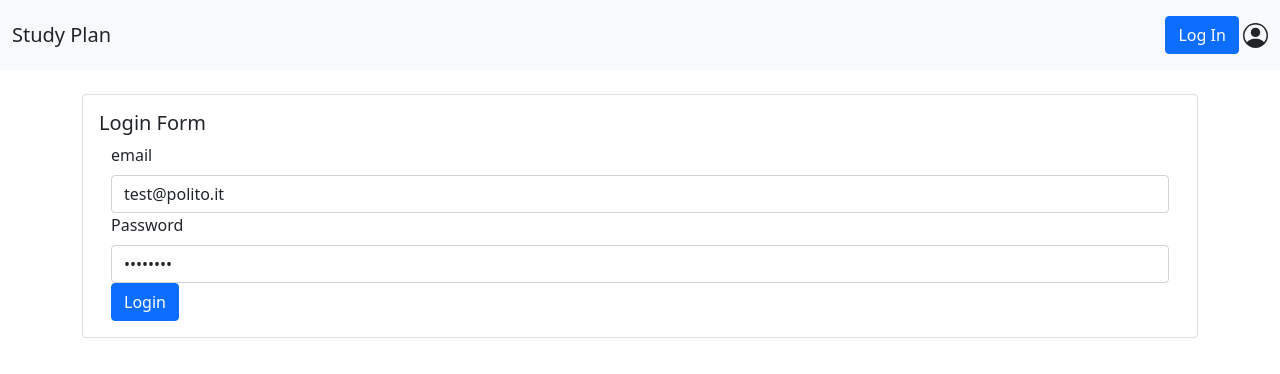
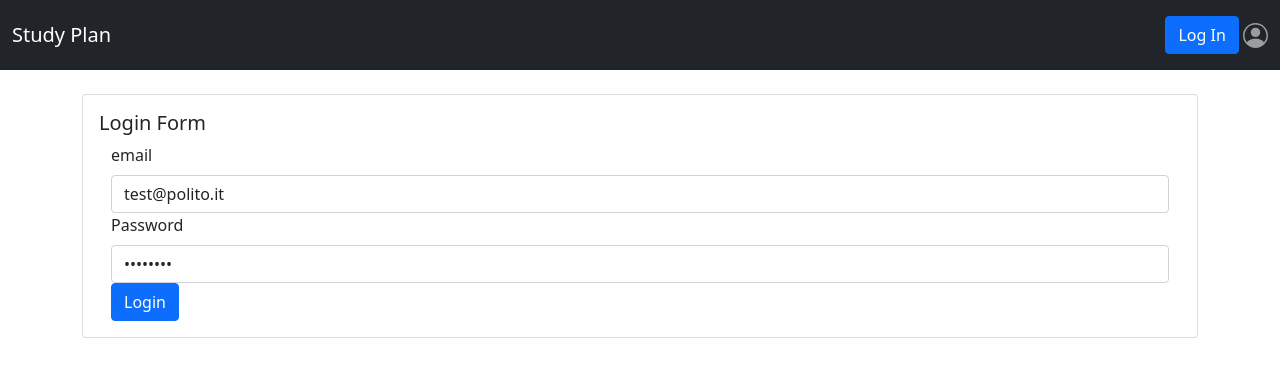
Before and after one commit to ManuelPepe129/esame1-piano-studi-ManuelPepe129, a React (Create React App) app in the folder client/: page /login in a window 1280 px wide. Shown: the top 374 px of the page. Built offline with nearby package versions, Linux system fonts and the light colour scheme; no server answers.

Commit message:
better navbar display

```diff
--- a/client/src/MyNavbar.js
+++ b/client/src/MyNavbar.js
@@ -1,15 +1,15 @@
 import 'bootstrap/dist/css/bootstrap.min.css';
 import React from 'react';
-import { Navbar, Button, Container, Nav } from 'react-bootstrap';
+import { Navbar, Button, Container } from 'react-bootstrap';
 import { PersonCircle } from 'react-bootstrap-icons';
-import { Link, useNavigate } from 'react-router-dom';
+import { useNavigate } from 'react-router-dom';
 import { LogoutButton } from './LoginComponents';
 
 
 function MyNavbar(props) {
     const navigate = useNavigate();
     return (
-        <Navbar variant="primary" bg="light">
+        <Navbar variant="dark" bg="dark">
             <Container fluid>
                 <Navbar.Brand className='title'>Study Plan</Navbar.Brand>
                 <Navbar.Toggle aria-controls="navbarScroll" />
```
